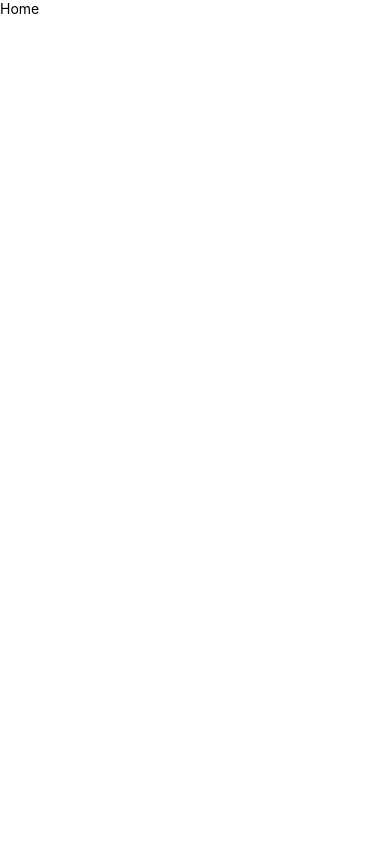
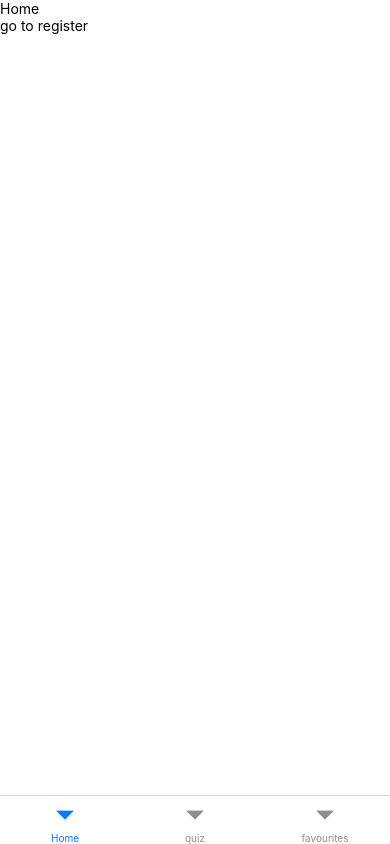
Before and after one commit to ugo-prenat/country-quiz, a React Native app: screen /home in a window 390 px wide. Built offline with nearby package versions, Linux system fonts and the light colour scheme.

Commit message:
tabBar display gestion

```diff
--- a/src/components/navigators/StackNavigator.js
+++ b/src/components/navigators/StackNavigator.js
@@ -1,11 +1,10 @@
 import React from 'react';
 import { createNativeStackNavigator } from '@react-navigation/native-stack';
-import TabNavigator from './TabNavigator';
-import Home from '../screens/Home';
 import Favourites from '../screens/Favourites';
 import Login from '../screens/Login';
 import Register from '../screens/Register';
 import Quiz from '../screens/Quiz';
+import TabNavigator from './TabNavigator';
 
 const Stack = createNativeStackNavigator();
 
@@ -15,13 +14,12 @@ const StackNavigator = () => {
       screenOptions={{
         headerShown: false
       }}
-      initialRouteName="tabNav"
+      initialRouteName="register"
     >
-      <Stack.Screen name="tabNav" component={TabNavigator} />
-      <Stack.Screen name="home" component={Home} />
+      <Stack.Screen name="home" component={TabNavigator} />
+      <Stack.Screen name="register" component={Register} />
       <Stack.Screen name="favourites" component={Favourites} />
       <Stack.Screen name="login" component={Login} />
-      <Stack.Screen name="register" component={Register} />
       <Stack.Screen name="quiz" component={Quiz} />
     </Stack.Navigator>
   );
--- a/src/components/navigators/TabNavigator.js
+++ b/src/components/navigators/TabNavigator.js
@@ -2,8 +2,6 @@ import React from 'react';
 import { createBottomTabNavigator } from '@react-navigation/bottom-tabs';
 import Home from '../screens/Home';
 import Favourites from '../screens/Favourites';
-import Login from '../screens/Login';
-import Register from '../screens/Register';
 import Quiz from '../screens/Quiz';
 
 const Tab = createBottomTabNavigator();
@@ -15,9 +13,9 @@ const TabNavigator = () => {
         headerShown: false
       }}
     >
-      <Tab.Screen name="Accueil" component={Home} />
-      <Tab.Screen name="Quiz" component={Quiz} />
-      <Tab.Screen name="Favoris" component={Favourites} />
+      <Tab.Screen name="Home" component={Home} />
+      <Tab.Screen name="quiz" component={Quiz} />
+      <Tab.Screen name="favourites" component={Favourites} />
     </Tab.Navigator>
   );
 };
--- a/src/components/screens/Home.js
+++ b/src/components/screens/Home.js
@@ -1,12 +1,15 @@
 import React from 'react';
-import { SafeAreaView, View, Text } from 'react-native';
+import { SafeAreaView, View, Text, Pressable } from 'react-native';
 import { styles } from '../../styles/styles';
 
-const Home = () => {
+const Home = ({ navigation }) => {
   return (
     <SafeAreaView style={styles.safeArea}>
       <View>
         <Text>Home</Text>
+        <Pressable onPress={() => navigation.push('register')}>
+          <Text>go to register</Text>
+        </Pressable>
       </View>
     </SafeAreaView>
   );
--- a/src/components/screens/Register.js
+++ b/src/components/screens/Register.js
@@ -1,11 +1,14 @@
 import React from 'react';
-import { SafeAreaView, Text } from 'react-native';
+import { Pressable, SafeAreaView, Text } from 'react-native';
 import { styles } from '../../styles/styles';
 
-const Register = () => {
+const Register = ({ navigation }) => {
   return (
     <SafeAreaView style={styles.safeArea}>
       <Text>Register</Text>
+      <Pressable onPress={() => navigation.push('home')}>
+        <Text>go to home</Text>
+      </Pressable>
     </SafeAreaView>
   );
 };
```
